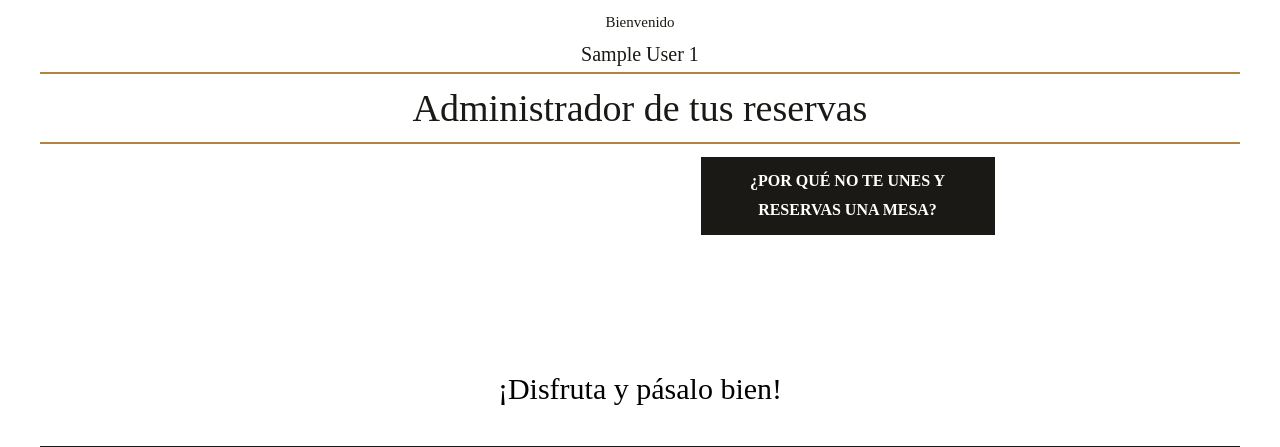
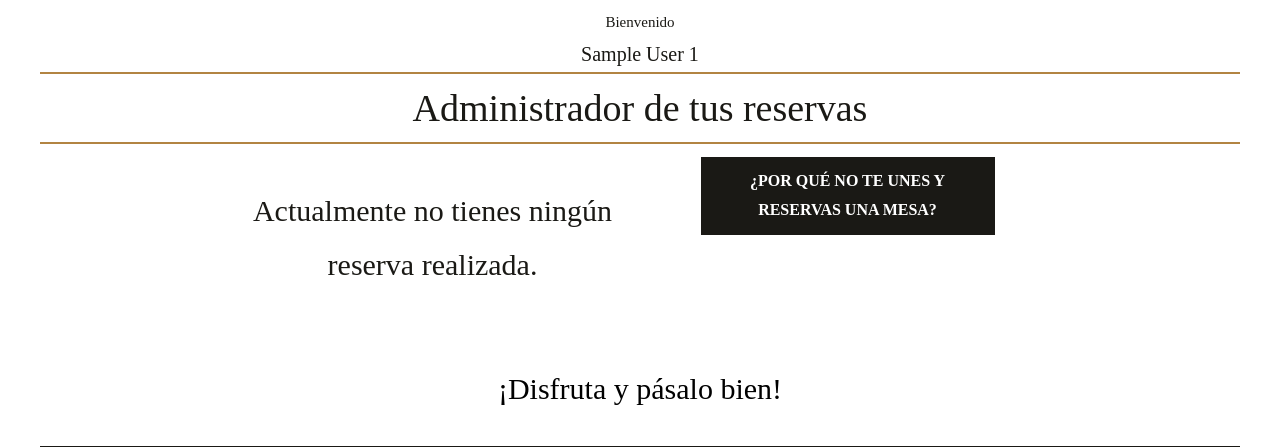
Before and after one commit to TeDeLimon/Final, a PHP site: page /bookings in a window 1280 px wide. Shown: the part 146-593 px from the top of the page. Run offline with PHP 8.4, Linux system fonts and the light colour scheme; the visitor is signed in with stand-in values (Sample User, id 1); data that the repository does not hold is empty; some libraries are stand-ins or nearby versions.

Commit message:
Test Final v2
01:13

```diff
--- a/src/scss/layout/_reservas.scss
+++ b/src/scss/layout/_reservas.scss
@@ -50,7 +50,7 @@
     font-size:3rem;
 }
 .no-reserva {
-    color:$blanco;
+    color:$negro;
     font-size:3rem;
 }
 .completar {
```
Also changed, not shown: public/build/css/app.css, 1 other file.
